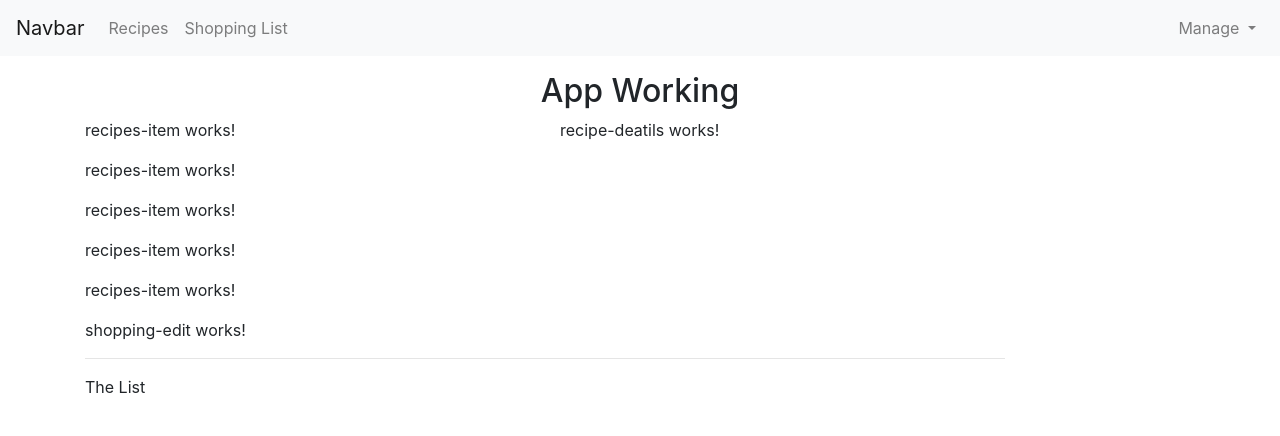
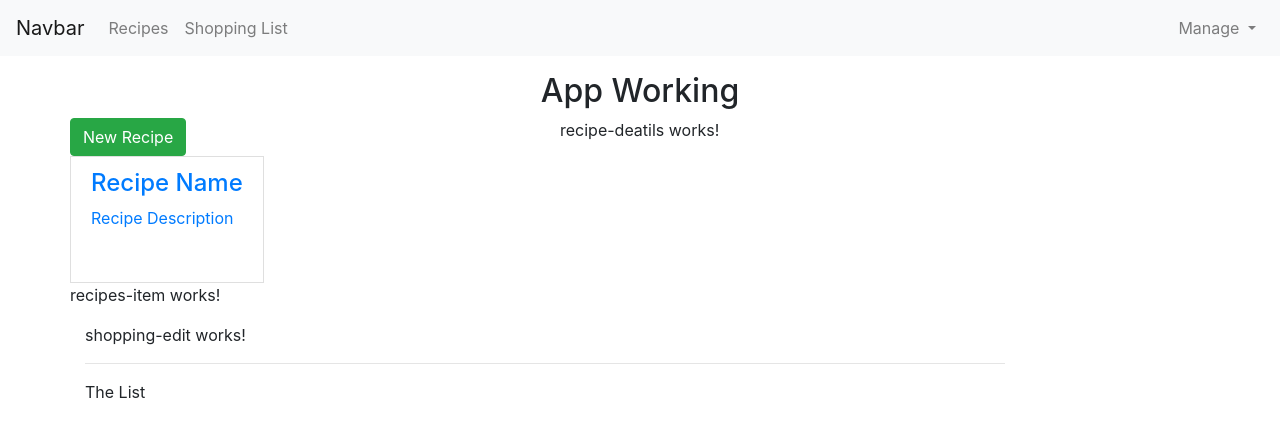
Before and after one commit to Pratham82/Angular-tutorial, an Angular app in the folder Angular-The-Complete-Guide/shopping-recipe-app/: page / in a window 1280 px wide. Shown: the top 436 px of the page. Built offline with nearby package versions, Linux system fonts and the light colour scheme.

Commit message:
Added model

```diff
--- a/Angular-The-Complete-Guide/shopping-recipe-app/src/app/recipes/recipe-list/recipe-list.component.html
+++ b/Angular-The-Complete-Guide/shopping-recipe-app/src/app/recipes/recipe-list/recipe-list.component.html
@@ -1 +1,20 @@
-<app-recipes-item *ngFor="let i of [1, 2, 3, 4, 5]"> </app-recipes-item>
+<div class="row">
+  <div class="col-xs-12">
+    <button class="btn btn-success">New Recipe</button>
+  </div>
+</div>
+<div class="row">
+  <div class="col-xs-12">
+    <a href="#" class="list-group-item clearfix">
+      <div class="pull-left">
+        <h4 class="list-group-item-heading">Recipe Name</h4>
+        <p class="list-group-item-text">Recipe Description</p>
+      </div>
+      <span class="pull-right">
+        <img src="" alt="" class="img-responsive" style="max-height: 50px" />
+      </span>
+    </a>
+
+    <app-recipes-item> </app-recipes-item>
+  </div>
+</div>
--- a/Angular-The-Complete-Guide/shopping-recipe-app/src/app/recipes/recipe-list/recipe-list.component.ts
+++ b/Angular-The-Complete-Guide/shopping-recipe-app/src/app/recipes/recipe-list/recipe-list.component.ts
@@ -1,15 +1,20 @@
 import { Component, OnInit } from '@angular/core';
+import { Recipe } from '../recipe.model';
 
 @Component({
   selector: 'app-recipe-list',
   templateUrl: './recipe-list.component.html',
-  styleUrls: ['./recipe-list.component.css']
+  styleUrls: ['./recipe-list.component.css'],
 })
 export class RecipeListComponent implements OnInit {
+  recipes: Recipe[] = [
+    new Recipe(
+      'Test Recipe',
+      'Recipe description',
+      'https://unsplash.com/photos/iNwCO9ycBlc'
+    ),
+  ];
+  constructor() {}
 
-  constructor() { }
-
-  ngOnInit(): void {
-  }
-
+  ngOnInit(): void {}
 }
--- /dev/null
+++ b/Angular-The-Complete-Guide/shopping-recipe-app/src/app/recipes/recipe.model.ts
@@ -0,0 +1,11 @@
+export class Recipe {
+  public name: string;
+  public description: string;
+  public imagePath: string;
+
+  constructor(name: string, description: string, imagePath: string) {
+    this.name = name;
+    this.description = description;
+    this.imagePath = imagePath;
+  }
+}
```
